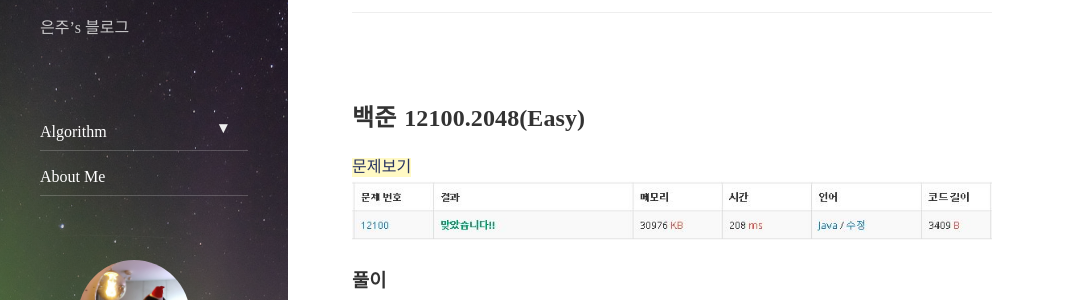
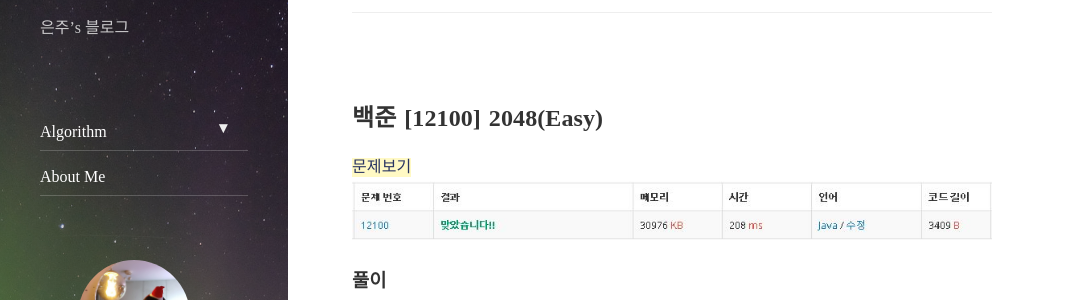
Before and after one commit to EunJu-Kang/EunJu-Kang.github.io, a Jekyll site: the page built from _posts/2020-01-16-algo-12100-2048(Easy).md, in a window 1280 px wide and 900 px high. Shown: the part 144-444 px from the top of the window, without its empty margins (0-1071 px from the left). Built offline with Jekyll 4.4.1, drawn with Linux system fonts in a browser that asks for light colours; nearby versions of some CDN libraries.

```diff
--- a/_posts/2020-01-16-algo-12100-2048(Easy).md
+++ b/_posts/2020-01-16-algo-12100-2048(Easy).md
@@ -6,7 +6,7 @@ categories: Algorithm
 tags: BOJ
 ---
 
-## 백준 12100.2048(Easy)
+## 백준 [12100] 2048(Easy)
 [문제보기](https://www.acmicpc.net/problem/12100) <br>
 ![Alt text](/assets/img/baekjoon/12100.JPG)
 
```
